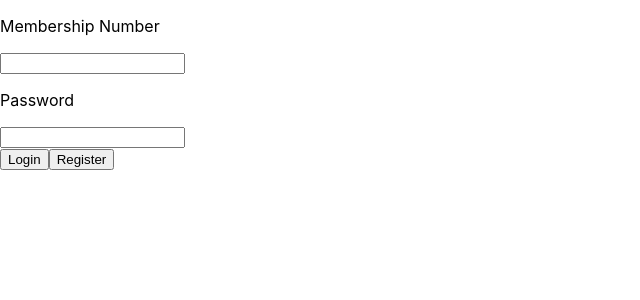
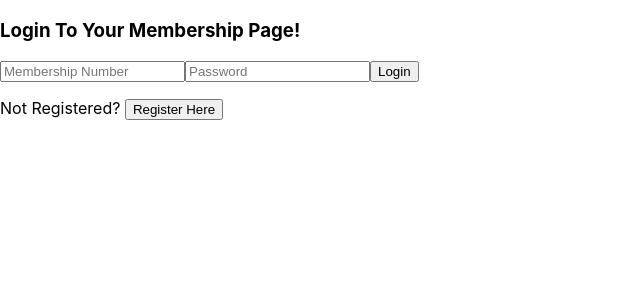
Before and after one commit to AmandaWelk/PersonalProject, a React (Create React App) app: page / in a window 1280 px wide. Shown: the top 300 px of the page, without its empty margins (0-640 px from the left). Built offline with nearby package versions, Linux system fonts and the light colour scheme.

Commit message:
Finished Auth

```diff
--- a/src/Components/Auth/Auth.js
+++ b/src/Components/Auth/Auth.js
@@ -2,6 +2,7 @@ import React, {Component} from 'react';
 import axios from 'axios';
 import {connect} from 'react-redux';
 import {getMember} from '../../redux/reducer';
+import {Link} from 'react-router-dom';
 
 class Auth extends Component {
     constructor(props) {
@@ -15,10 +16,11 @@ class Auth extends Component {
         }
     }
 
-    componentDidMount() {
-        if(this.props.member.email) {
-            this.props.history.push('/home');
-        }
+
+    handleEmailInput = (event) => {
+        this.setState({
+            email: event.target.value
+        });
     }
 
     handleMemNumInput = (event) => {
@@ -38,7 +40,6 @@ class Auth extends Component {
         axios.post('/auth/register', {membershipNumber, email, password})
         .then(res => {
             this.props.getMember(res.data);
-            this.props.history.push('/home');
         })
         .catch(err => console.log(err));
     }
@@ -48,9 +49,12 @@ class Auth extends Component {
         axios.post('/auth/login', {membershipNumber, password})
         .then(res => {
             this.props.getMember(res.data);
-            this.props.history.push('/home');
         })
         .catch(err => console.log(err));
+    }
+
+    handleToggle = () => {
+        this.setState({registerView: !this.state.registerView});
     }
 
 
@@ -58,15 +62,27 @@ class Auth extends Component {
         return(
             <div>
                 <section>
-                    <p>Membership Number</p>
-                    <input type="text" onChange={(event) => this.handleMemNumInput(event)} value={this.state.membershipNumber} />
-                    <p>Password</p>
-                    <input type="password" onChange={(event) => this.handlePasswordInput(event)} value={this.state.password} />
+                    {!this.state.registerView
+                    ?  (<>
+                        <h3>Login To Your Membership Page!</h3>
+                        <input type="text" placeholder="Membership Number" onChange={(event) => this.handleMemNumInput(event)} value={this.state.membershipNumber} />
+                        <input type="password" placeholder="Password" onChange={(event) => this.handlePasswordInput(event)} value={this.state.password} />
+                        </>)
+                    : <h4>Register Here</h4>}
+
+                {this.state.registerView
+                ? (<>
+                    <input placeholder="Email" type="text" onChange={(event) => this.handleEmailInput(event)} value={this.state.email} />
+                    <input type="text" placeholder="Membership Number" onChange={(event) => this.handleMemNumInput(event)} value={this.state.membershipNumber} />
+                    <input type="password" placeholder="Password" onChange={(event) => this.handlePasswordInput(event)} value={this.state.password} />
+                    <Link to="/home"><button onClick={this.handleRegister}>Register</button></Link>
+                    <p>Already Registered? <button onClick={this.handleToggle}>Login Here</button></p>
+                    </>)
+                : (<>
+                    <Link to="/home"><button onClick={this.handleLogin}>Login</button></Link>
+                    <p>Not Registered? <button onClick={this.handleToggle}>Register Here</button></p>
+                    </>)}
                 </section>
-                <div>
-                    <button onClick={this.handleLogin}>Login</button>
-                    <button onClick={this.handleRegister}>Register</button>
-                </div>
             </div>
         )
     }
```
